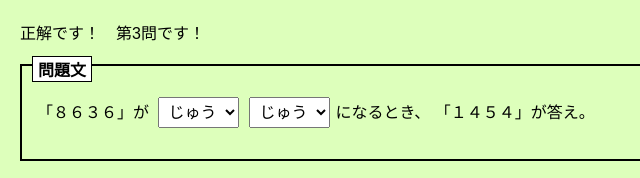
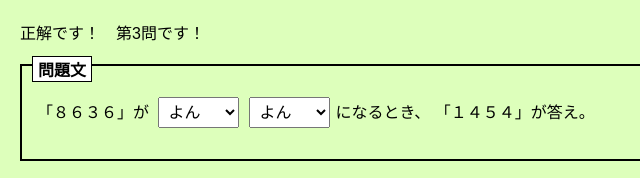
Before and after one commit to tankouideal/tankouideal.github.io, a plain HTML site: page seikai2/suuji/index.html in a window 1280 px wide. Shown: the top 178 px of the page, 0-640 px from the left. Drawn offline with Linux system fonts and the light colour scheme.

Commit message:
Update index.html

```diff
--- a/seikai2/suuji/index.html
+++ b/seikai2/suuji/index.html
@@ -100,7 +100,7 @@
 
     <script>
         // 選択肢を定義
-        const options = ['じゅう', 'よん', 'かい', 'せん', 'がい', 'ぶん', 'てん'];
+        const options = ['よん', 'じゅう', 'かい', 'せん', 'がい', 'ぶん', 'てん'];
 
         // セレクトボックスに選択肢を追加する関数
         function populateSelect(id) {
```
